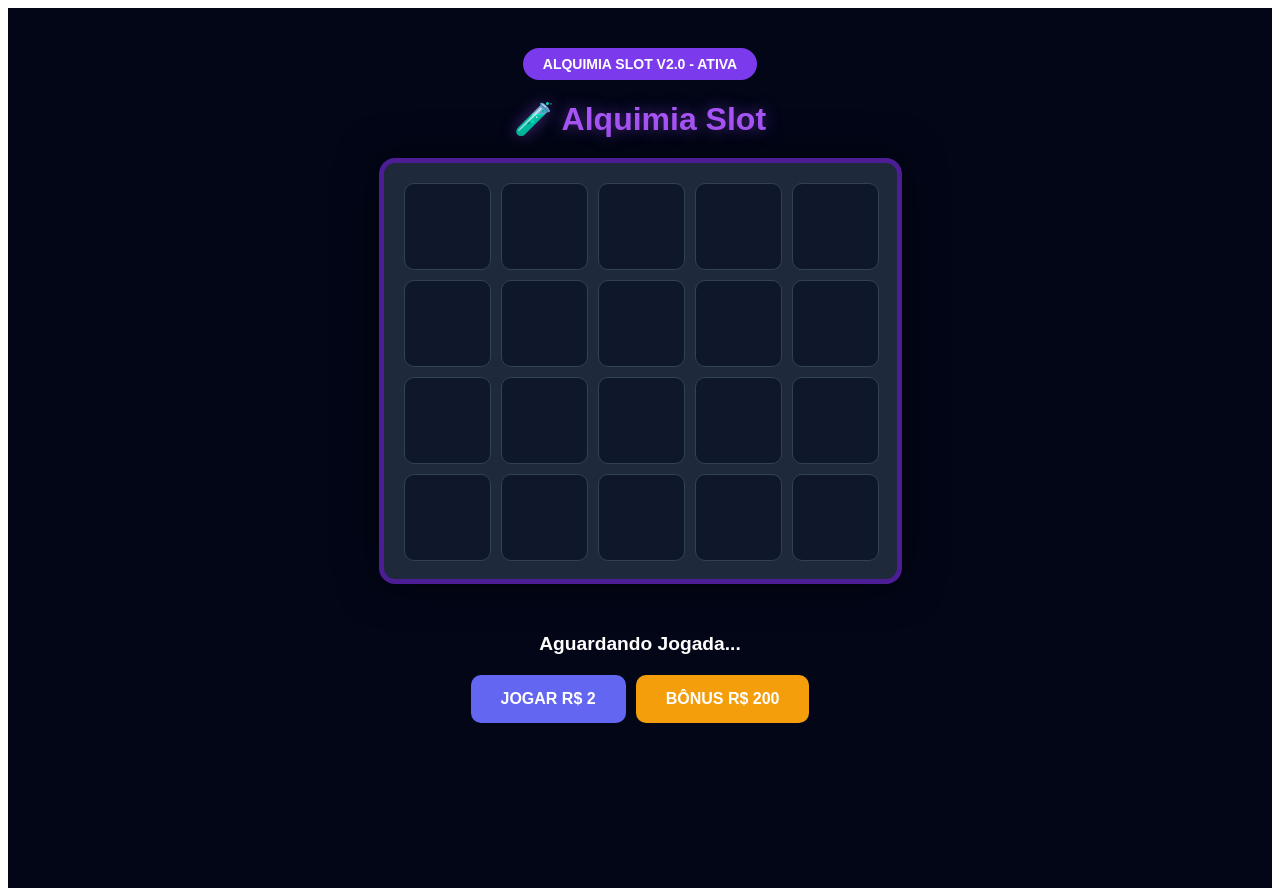
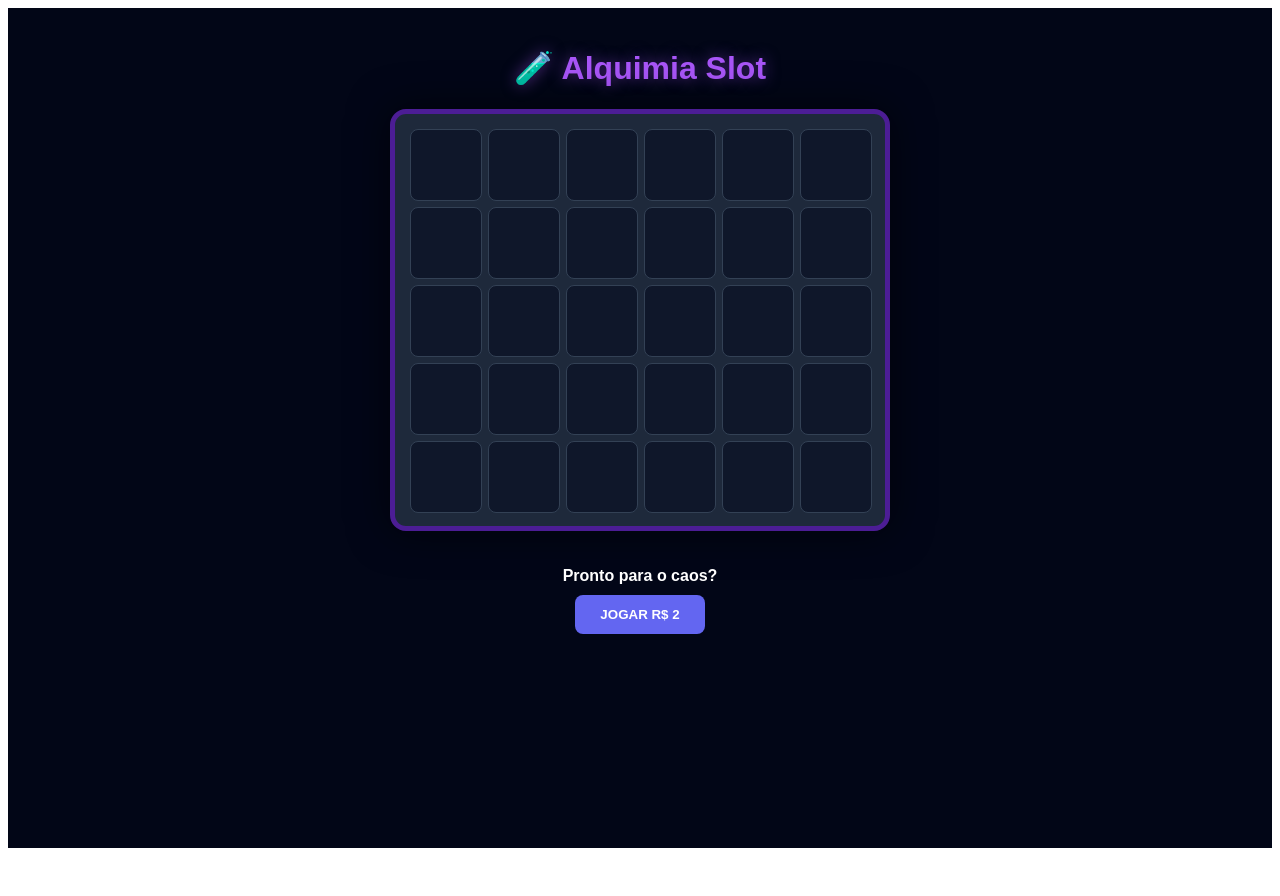
Before and after one commit to SrCreison/tcc2front, a React (Vite) app: page / in a window 1280 px wide. After the commit the page ends 856 px from the top, so only its background shows below. Built offline with nearby package versions, Linux system fonts and the light colour scheme.

Commit message:
Update App.tsx
ONDE CARALHOS ISSO É UMA POT AZUL????

```diff
--- a/src/App.tsx
+++ b/src/App.tsx
@@ -1,6 +1,5 @@
 import { useState, useEffect } from 'react';
 
-// Mapeamento dos símbolos
 const SYMBOLS: Record<string, string> = {
   'pocao_azul': '🧪',
   'pocao_verde': '🟢',
@@ -13,13 +12,10 @@ const SYMBOLS: Record<string, string> = {
 
 function App() {
   const [loading, setLoading] = useState(false);
-  const [grid, setGrid] = useState<any[]>(Array(20).fill(null));
+  // AGORA COM 30 ESPAÇOS (6x5)
+  const [grid, setGrid] = useState<any[]>(Array(30).fill(null));
   const [info, setInfo] = useState<any>(null);
-  const [status, setStatus] = useState('Aguardando Jogada...');
-
-  useEffect(() => {
-    console.log("LOG: App carregado com sucesso.");
-  }, []);
+  const [status, setStatus] = useState('Pronto para o caos?');
 
   const animarJogo = async (historico: any[]) => {
     if (!historico) return;
@@ -36,7 +32,6 @@ function App() {
     setLoading(true);
     setInfo(null);
     setStatus('Misturando poções...');
-
     try {
       const aposta = Math.floor(Math.random() * 999999);
       let url = `https://api-play.abraaodaldon.com.br/api/play?cSeed=User&aposta=${aposta}`;
@@ -51,67 +46,60 @@ function App() {
         setStatus(dados.mensagem);
       }
     } catch (erro) {
-      setStatus('Erro de conexão com a API.');
+      setStatus('Erro na API.');
     } finally {
       setLoading(false);
     }
   };
 
   return (
-    <div style={{ backgroundColor: '#020617', color: 'white', minHeight: '100vh', display: 'flex', flexDirection: 'column', alignItems: 'center', padding: '40px', fontFamily: 'sans-serif' }}>
+    <div style={{ backgroundColor: '#020617', color: 'white', minHeight: '100vh', display: 'flex', flexDirection: 'column', alignItems: 'center', padding: '20px', fontFamily: 'sans-serif' }}>
 
-      <div style={{ background: '#7c3aed', color: 'white', padding: '8px 20px', fontWeight: 'bold', marginBottom: '20px', borderRadius: '20px', fontSize: '14px' }}>
-        ALQUIMIA SLOT V2.0 - ATIVA
-      </div>
+      <h1 style={{ color: '#a855f7', textShadow: '0 0 15px rgba(168,85,247,0.5)' }}>🧪 Alquimia Slot</h1>
 
-      <h1 style={{ color: '#a855f7', textShadow: '0 0 15px rgba(168,85,247,0.5)', margin: '0 0 20px 0' }}>🧪 Alquimia Slot</h1>
-
-      {/* GRID */}
+      {/* GRID CORRIGIDO PARA 6 COLUNAS E 5 LINHAS */}
       <div style={{
         display: 'grid',
-        gridTemplateColumns: 'repeat(5, 85px)',
-        gridTemplateRows: 'repeat(4, 85px)',
-        gap: '12px',
+        gridTemplateColumns: 'repeat(6, 70px)', // 6 colunas
+        gridTemplateRows: 'repeat(5, 70px)',    // 5 linhas
+        gap: '8px',
         backgroundColor: '#1e293b',
-        padding: '20px',
+        padding: '15px',
         borderRadius: '16px',
         border: '5px solid #4c1d95',
         boxShadow: '0 0 40px rgba(0,0,0,0.6)',
-        marginBottom: '30px'
+        marginBottom: '20px'
       }}>
         {grid.map((simbolo, i) => (
           <div key={i} style={{
-            width: '85px',
-            height: '85px',
+            width: '70px',
+            height: '70px',
             backgroundColor: simbolo?.venceu ? '#5b21b6' : '#0f172a',
-            border: simbolo?.venceu ? '2px solid #ddd' : '1px solid #334155',
-            borderRadius: '10px',
+            border: simbolo?.venceu ? '2px solid #fff' : '1px solid #334155',
+            borderRadius: '8px',
             display: 'flex',
             alignItems: 'center',
             justifyContent: 'center',
-            fontSize: '2.5rem',
+            fontSize: '2rem',
             transition: 'all 0.2s'
           }}>
-            {simbolo ? (SYMBOLS[simbolo.name] || '❓') : ''}
+            {simbolo ? (SYMBOLS[simbolo.name] || <span style={{fontSize: '10px'}}>{simbolo.name}</span>) : ''}
           </div>
         ))}
       </div>
 
       <div style={{ textAlign: 'center' }}>
-        <p style={{ fontWeight: 'bold', marginBottom: '15px', fontSize: '1.2rem' }}>{status}</p>
-        <button onClick={() => girarRoleta(false)} disabled={loading} style={{ padding: '15px 30px', margin: '5px', cursor: 'pointer', backgroundColor: '#6366f1', color: 'white', border: 'none', borderRadius: '10px', fontWeight: 'bold', fontSize: '16px' }}>
+        <p style={{ fontWeight: 'bold', marginBottom: '10px' }}>{status}</p>
+        <button onClick={() => girarRoleta(false)} disabled={loading} style={{ padding: '12px 25px', cursor: 'pointer', backgroundColor: '#6366f1', color: 'white', border: 'none', borderRadius: '8px', fontWeight: 'bold' }}>
           {loading ? '...' : 'JOGAR R$ 2'}
-        </button>
-        <button onClick={() => girarRoleta(true)} disabled={loading} style={{ padding: '15px 30px', margin: '5px', cursor: 'pointer', backgroundColor: '#f59e0b', color: 'white', border: 'none', borderRadius: '10px', fontWeight: 'bold', fontSize: '16px' }}>
-          BÔNUS R$ 200
         </button>
       </div>
 
       {info && (
-        <div style={{ marginTop: '30px', padding: '20px', backgroundColor: '#1e293b', borderRadius: '12px', borderLeft: '6px solid #a855f7' }}>
+        <div style={{ marginTop: '20px', padding: '15px', backgroundColor: '#1e293b', borderRadius: '10px', borderLeft: '5px solid #a855f7' }}>
           <p>💰 Ganho: R$ {info.resumoFinanceiro.premioTotalDaSessao.toFixed(2)}</p>
           <p style={{ color: info.resumoFinanceiro.lucroSessao >= 0 ? '#4ade80' : '#f87171', fontWeight: 'bold' }}>
-            {info.resumoFinanceiro.lucroSessao >= 0 ? '✅ LUCRO' : '❌ PREJUÍZO'}: R$ {info.resumoFinanceiro.lucroSessao.toFixed(2)}
+            {info.resumoFinanceiro.lucroSessao >= 0 ? 'LUCRO' : 'PREJUÍZO'}
           </p>
         </div>
       )}
```
